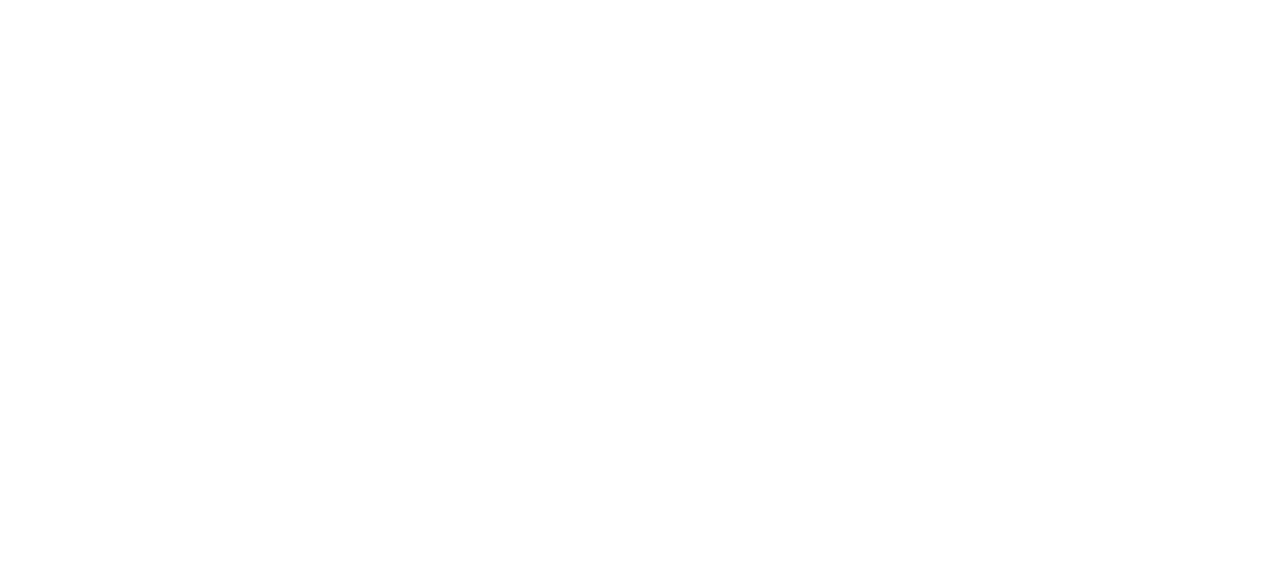
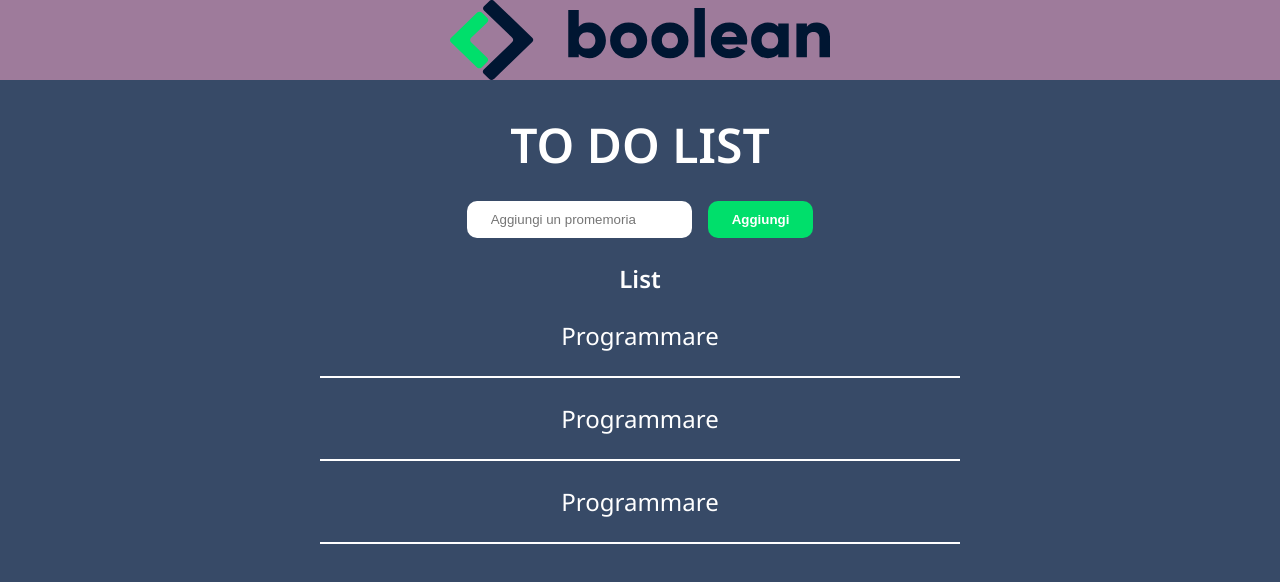
Before and after one commit to nespolisimmaco/vue-todolist, a plain HTML site: page index.html in a window 1280 px wide. Drawn offline with nearby package versions, Linux system fonts and the light colour scheme.

Commit message:
Add: main layout created

```diff
--- a/css/style.css
+++ b/css/style.css
@@ -0,0 +1,68 @@
+/* ********** RESET ********** */
+* {
+    margin: 0;
+    padding: 0;
+    box-sizing: border-box;
+}
+
+img {
+    max-width: 100%;
+}
+
+/* ********** GENERAL ********** */
+body {
+    background-color: #374A67;
+    color: white;
+    font-family: 'Noto Sans', sans-serif;
+}
+
+/* ********** HEADER ********** */
+header {
+    height: 80px;
+    text-align: center;
+    background-color: #9E7B9B;
+}
+
+header img {
+   height: 100%;
+}
+
+/* ********** MAIN ********** */
+.container {
+    width: 50%;
+    margin: 0 auto;
+    padding-top: 2rem;
+    text-align: center;
+}
+
+h1 {
+    font-size: 3rem;
+}
+
+/* Input field */
+#todo-input {
+    padding: .7rem 1.5rem;
+    border-radius: 10px;
+    border: none;
+    margin: 1.5rem 0;
+}
+
+/* Add button */
+button {
+    background-color: white;
+    border: none;
+    margin-left: 1rem;
+    padding: .7rem 1.5rem;
+    border-radius: 10px;
+    background-color: #00df6b;
+    color: white;
+    font-weight: 600;
+}
+
+/* List */
+li {
+    padding: 1.5rem 0;
+    border-bottom: 2px solid white;
+    list-style-type: none;
+    font-size: 1.5rem;
+}
--- a/index.html
+++ b/index.html
@@ -9,9 +9,39 @@
     <link rel="stylesheet" href="css/style.css">
     <!-- Vue Js -->
     <script src="https://unpkg.com/vue@3/dist/vue.global.js"></script>
+    <!-- Google fonts -->
+    <link rel="preconnect" href="https://fonts.googleapis.com">
+    <link rel="preconnect" href="https://fonts.gstatic.com" crossorigin>
+    <link href="https://fonts.googleapis.com/css2?family=Noto+Sans:wght@300;400;500;600&display=swap" rel="stylesheet">
 </head>
 <body>
+    <div id="app">
+        <!-- Header -->
+        <header>
+            <img src="img/logo.svg" alt="Boolean logo">
+        </header>
+        <!-- End Header -->
 
+        <!-- Main -->
+        <main>
+            <!-- Container -->
+            <div class="container">
+                <h1>TO DO LIST</h1>
+                <!-- Input field -->
+                <input type="text" id="todo-input" placeholder="Aggiungi un promemoria">
+                <button>Aggiungi</button>
+                <!-- List -->
+                <h2>List</h2>
+                <ul>
+                    <li>Programmare</li>
+                    <li>Programmare</li>
+                    <li>Programmare</li>
+                </ul>
+            </div>
+            <!-- End Container -->
+        </main>
+        <!-- End Main -->
+    </div>
     <!-- Javascript -->
     <script src="js/script.js"></script>
 </body>
```
Also changed, not shown: img/logo.svg (added).
